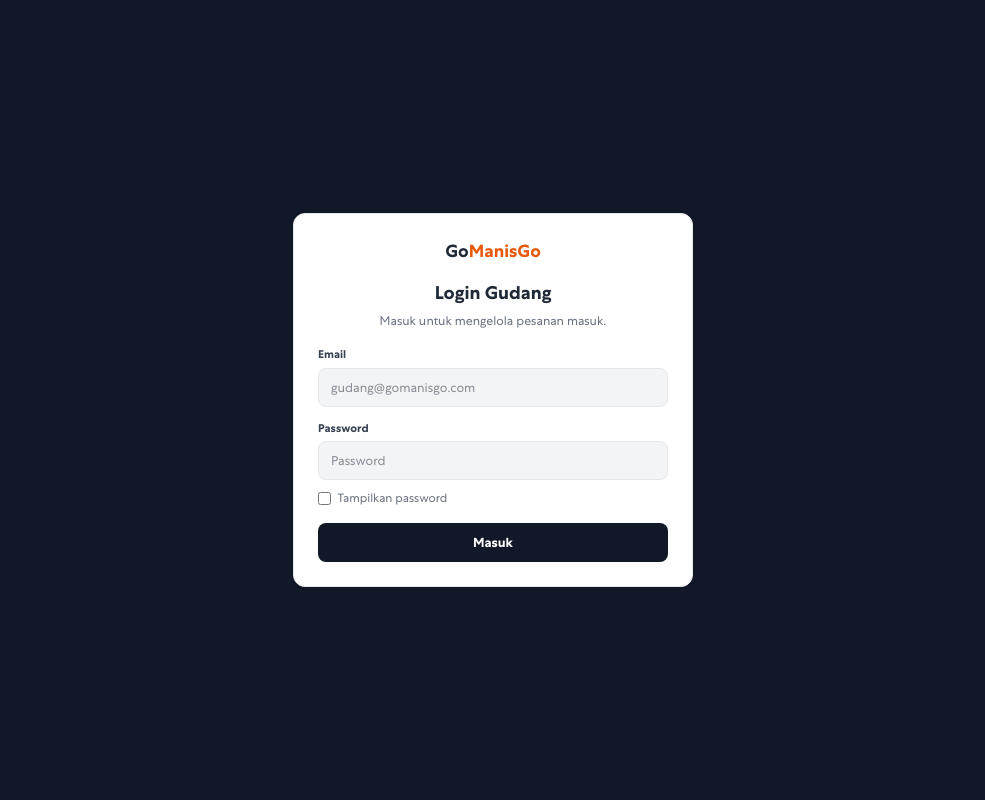
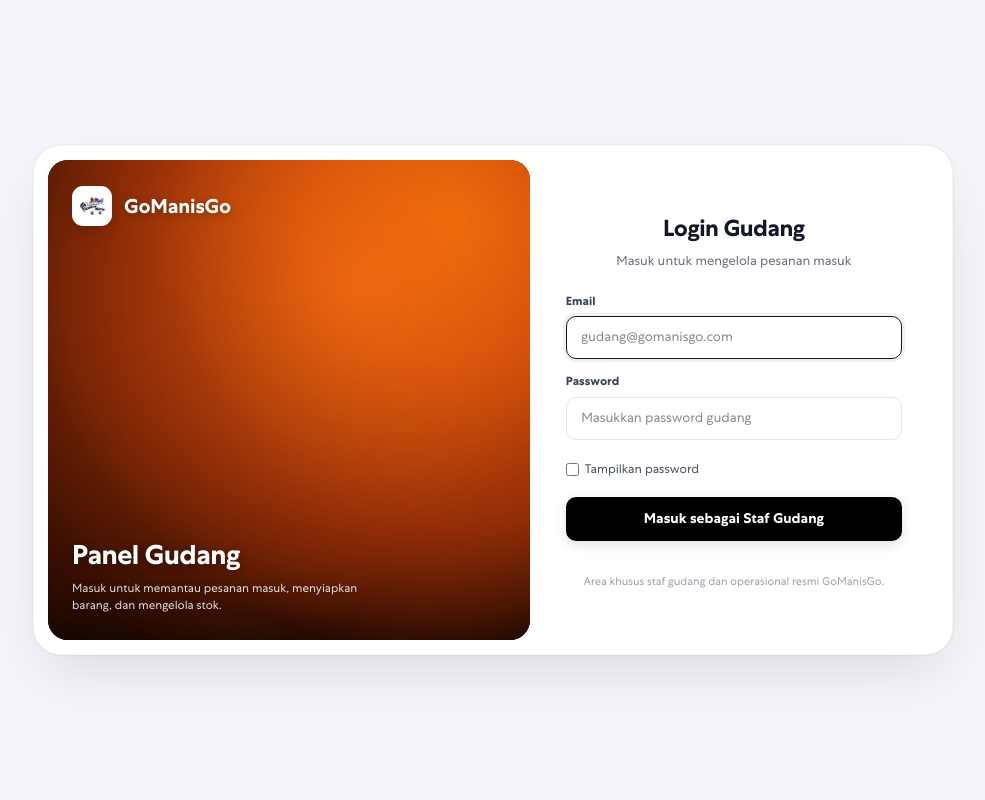
Before and after one commit to sawaries/gomanisgo, a Laravel app: page /gudang in a window 1280 px wide. Shown: the whole page, without its empty margins (147-1132 px from the left). Run offline with Laravel 12, Linux system fonts and the light colour scheme; style sheets or scripts are compiled from the project's sources.

Commit message:
feat: perbarui desain login gudang selaras dengan user dan admin

```diff
--- a/resources/views/gudang/login.blade.php
+++ b/resources/views/gudang/login.blade.php
@@ -6,20 +6,71 @@
   <title>Login Gudang - GoManisGo</title>
   @vite(['resources/css/app.css','resources/js/app.js'])
 </head>
-<body class="au-dark">
-  <form method="POST" action="{{ route('gudang.login.submit') }}" class="au-card">
-    @csrf
-    <div class="au-brand">Go<b>ManisGo</b></div>
-    <h1 class="au-title au-center">Login Gudang</h1>
-    <p class="au-sub au-center">Masuk untuk mengelola pesanan masuk.</p>
-    @if(session('error'))<div class="au-alert">{{ session('error') }}</div>@endif
-    @if($errors->any())<div class="au-alert">{{ $errors->first() }}</div>@endif
-    <label class="au-lb">Email</label>
-    <input name="email" type="email" value="{{ old('email') }}" class="au-in" placeholder="gudang@gomanisgo.com" required>
-    <label class="au-lb">Password</label>
-    <input name="password" type="password" class="au-in pw" placeholder="Password" required>
-    <label class="au-chk"><input type="checkbox" onchange="this.form.querySelectorAll('.pw').forEach(i=>i.type=this.checked?'text':'password')"> Tampilkan password</label>
-    <button class="au-btn dark">Masuk</button>
-  </form>
+<body class="au-admin-page">
+
+  <div class="au-split-card">
+
+    {{-- Kiri: Animated Brown/Amber Glowing Gradient --}}
+    <div class="au-split-visual">
+      <div class="au-brand-wrap">
+        <div class="au-brand-icon">
+          <img src="{{ asset('images/Logo1.png') }}" alt="GoManisGo">
+        </div>
+        <span class="au-brand-text">GoManisGo</span>
+      </div>
+
+      <div class="au-visual-text">
+        <h2>Panel Gudang</h2>
+        <p>Masuk untuk memantau pesanan masuk, menyiapkan barang, dan mengelola stok.</p>
+      </div>
+    </div>
+
+    {{-- Kanan: Form Login Gudang --}}
+    <form method="POST" action="{{ route('gudang.login.submit') }}" class="au-split-form">
+      @csrf
+
+      <div class="au-form-header">
+        <h1>Login Gudang</h1>
+        <p>Masuk untuk mengelola pesanan masuk</p>
+      </div>
+
+      @if(session('error'))
+        <div class="au-alert">
+          {{ session('error') }}
+        </div>
+      @endif
+
+      @if($errors->any())
+        <div class="au-alert">
+          {{ $errors->first() }}
+        </div>
+      @endif
+
+      <div class="au-field">
+        <label for="gudang-email">Email</label>
+        <input id="gudang-email" name="email" type="email" value="{{ old('email') }}" class="au-input" placeholder="gudang@gomanisgo.com" required autofocus>
+      </div>
+
+      <div class="au-field">
+        <label for="gudang-password">Password</label>
+        <input id="gudang-password" name="password" type="password" class="au-input pw" placeholder="Masukkan password gudang" required>
+      </div>
+
+      <div class="au-options">
+        <label class="au-checkbox-label">
+          <input type="checkbox" onchange="this.form.querySelectorAll('.pw').forEach(i=>i.type=this.checked?'text':'password')">
+          <span>Tampilkan password</span>
+        </label>
+      </div>
+
+      <button type="submit" class="au-submit-btn">Masuk sebagai Staf Gudang</button>
+
+      <p class="au-legal-note" style="margin-top: 2rem;">
+        Area khusus staf gudang dan operasional resmi GoManisGo.
+      </p>
+    </form>
+
+  </div>
+
 </body>
 </html>
```
Also changed, not shown: resources/views/admin/login.blade.php (+5 -3 lines).
